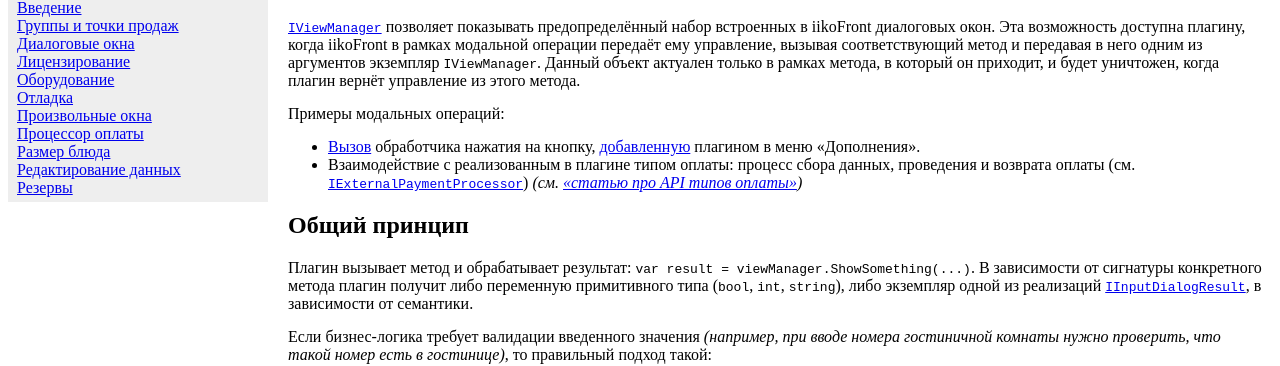
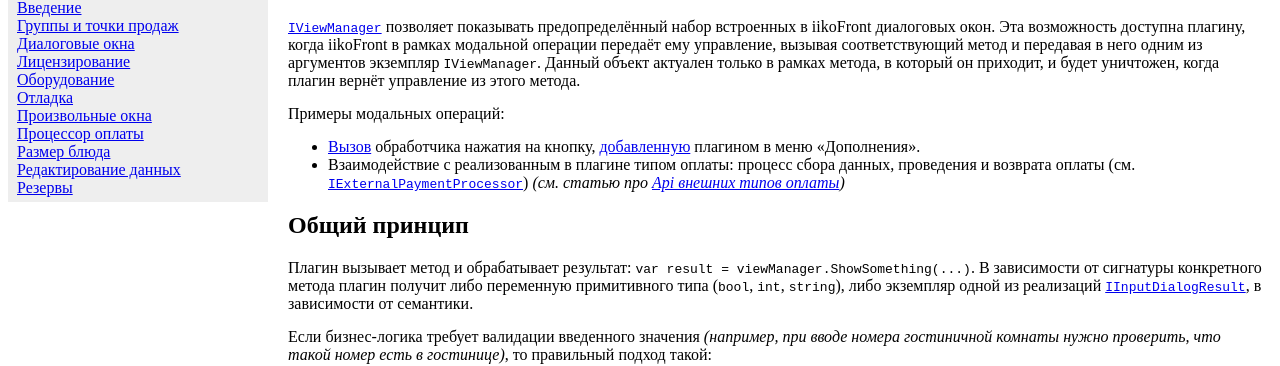
Before and after one commit to iiko/front.api.doc, a Jekyll site: the page built from v6/ru/ViewManager.md, in a window 1280 px wide and 900 px high. Shown: the part 132-498 px from the top of the window. Built offline with Jekyll 4.4.1, drawn with Linux system fonts in a browser that asks for light colours.

Commit message:
Update v6/ru/ViewManager.md
Co-Authored-By: ierof <babasya@gmail.com>

```diff
--- a/v6/ru/ViewManager.md
+++ b/v6/ru/ViewManager.md
@@ -9,7 +9,7 @@ layout: default
 Примеры модальных операций:
 
 - [Вызов](http://iiko.github.io/front.api.sdk/v6/html/M_Resto_Front_Api_V6_UI_Button_PerformAction.htm "Button_PerformAction") обработчика нажатия на кнопку, [добавленную](http://iiko.github.io/front.api.sdk/v6/html/M_Resto_Front_Api_V6_IPluginIntegrationService_AddButton.htm "IPluginIntegrationService_AddButton") плагином в меню «Дополнения».
-- Взаимодействие с реализованным в плагине типом оплаты: процесс сбора данных, проведения и возврата оплаты (см. [`IExternalPaymentProcessor`](http://iiko.github.io/front.api.sdk/v6/html/Methods_T_Resto_Front_Api_V6_IExternalPaymentProcessor.htm "IExternalPaymentProcessor")) *(см. [«статью про API типов оплаты»](PaymentProcessor.html "Статья по кастомные типы оплаты"))*
+- Взаимодействие с реализованным в плагине типом оплаты: процесс сбора данных, проведения и возврата оплаты (см. [`IExternalPaymentProcessor`](http://iiko.github.io/front.api.sdk/v6/html/Methods_T_Resto_Front_Api_V6_IExternalPaymentProcessor.htm "IExternalPaymentProcessor")) *(см. статью про [Api внешних типов оплаты](PaymentProcessor.html "Внешние типы оплаты"))*
 
 ## Общий принцип
 Плагин вызывает метод  и обрабатывает результат: `var result = viewManager.ShowSomething(...)`. В зависимости от сигнатуры конкретного метода плагин получит либо переменную примитивного типа (`bool`, `int`, `string`), либо экземпляр одной из реализаций [`IInputDialogResult`](http://iiko.github.io/front.api.sdk/v6/html/T_Resto_Front_Api_V6_Data_View_IInputDialogResult.htm "IInputDialogResult"), в зависимости от семантики.
```
